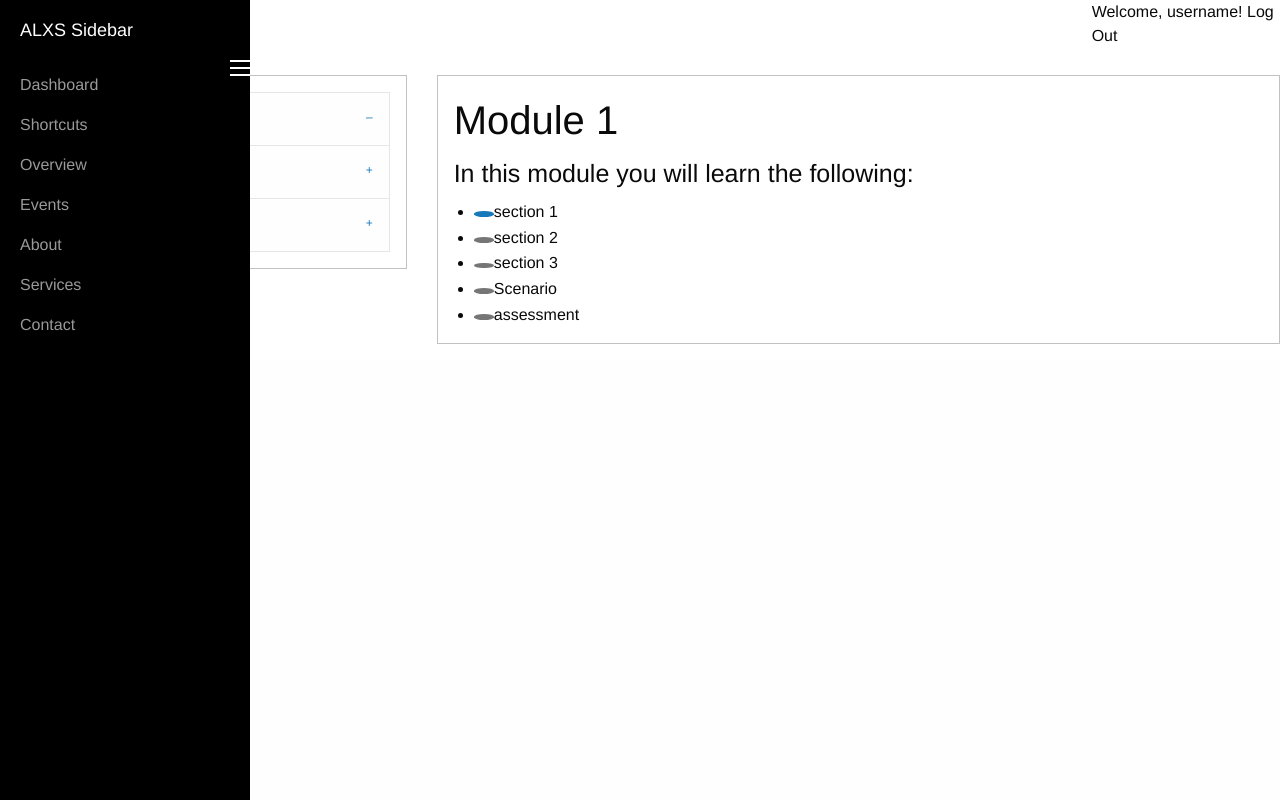
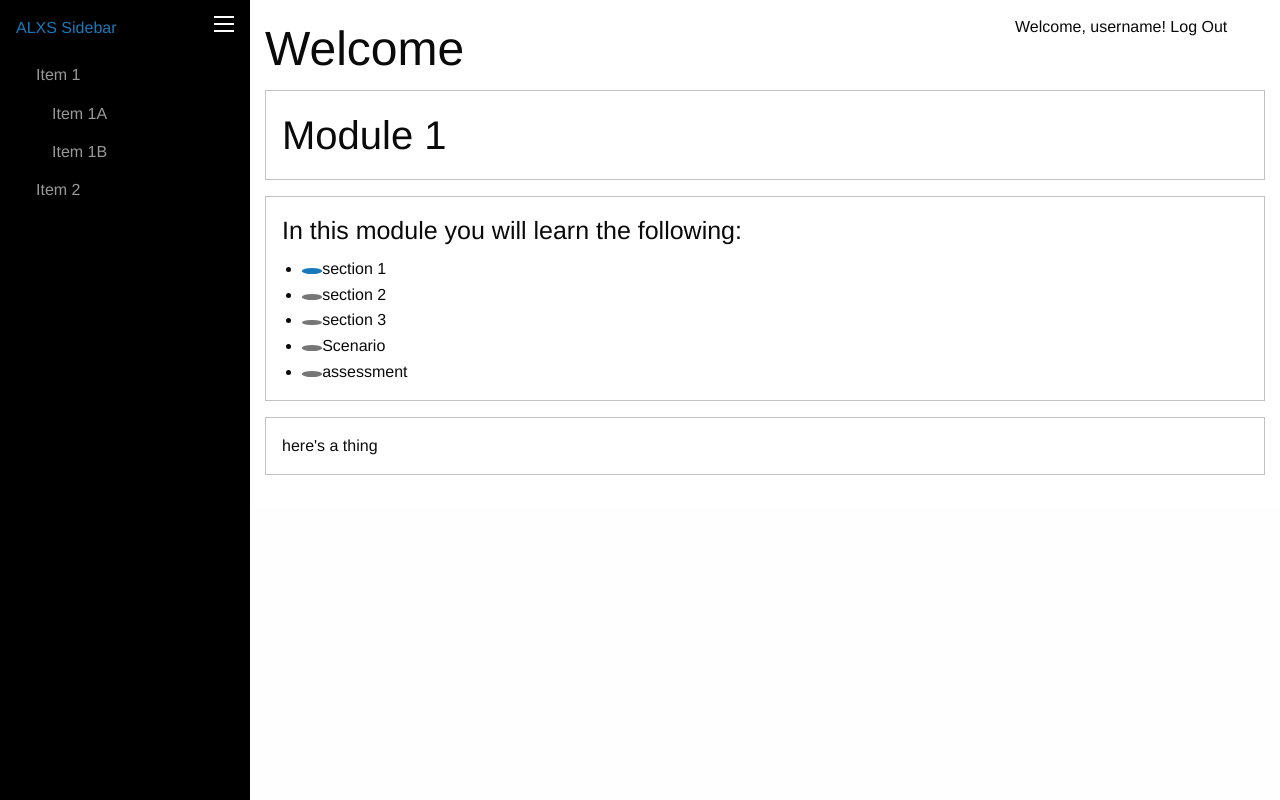
Before and after one commit to chelseadlee/learningapp-test, a website: page index.html in a window 1280 px wide. Drawn offline with nearby package versions, Linux system fonts and the light colour scheme.

Commit message:
completed page with sidebar

```diff
--- a/index.html
+++ b/index.html
@@ -9,95 +9,50 @@
   <link rel="stylesheet" href="node_modules/foundation-sites/dist/css/foundation.css">
 </head>
 <body>
-<!--<nav class="tab-bar">-->
-  <!--<section class="left-small">-->
-    <!--<a class="menu-icon" id="menu-toggle"><span></span></a>-->
-  <!--</section>-->
-
-  <!--<section class="middle tab-bar-section">-->
-    <!--<h1 class="title">Counselor Training</h1>-->
-  <!--</section>-->
-
-<!--</nav>-->
     <div id="wrapper">
         <!-- Sidebar -->
         <div id="sidebar-wrapper">
-      <ul class="sidebar-nav">
-        <li class="sidebar-brand">
-          <a href="#">
-            ALXS Sidebar
-          </a>
+            <nav class="sidebar-nav">
+                <div class="grid-x menu-brand">
+                    <div class="brand auto cell">
+                        <a href="#">ALXS Sidebar</a>
+                    </div>
+                    <div class="menu-icon-container small-2 cell">
                         <a class="menu-icon" id="menu-toggle"></a>
-
+                    </div>
+                </div>
+                <ul class="vertical menu accordion-menu" data-accordion-menu>
+                    <li>
+                        <a href="#">Item 1</a>
+                        <ul class="menu vertical nested">
+                            <li><a href="#">Item 1A</a></li>
+                            <li><a href="#">Item 1B</a></li>
+                        </ul>
                     </li>
-          <li>
-          <a href="#" title="Dashboard">Dashboard</a>
-        </li>
-        <li>
-          <a href="#" title="Shortcuts">Shortcuts</a>
-        </li>
-        <li>
-          <a href="#">Overview</a>
-        </li>
-        <li>
-          <a href="#">Events</a>
-        </li>
-        <li>
-          <a href="#">About</a>
-        </li>
-        <li>
-          <a href="#">Services</a>
-        </li>
-        <li>
-          <a href="#">Contact</a>
-        </li>
+                    <li><a href="#">Item 2</a></li>
                 </ul>
-    </div>
-    <!-- /#sidebar-wrapper -->
+            </nav>
+        </div><!-- /#sidebar-wrapper -->
 
         <!-- Page Content -->
         <div id="page-content-wrapper">
-      <div class="grid-x grid-margin-x">
-        <div class="large-10 cell">
+            <div class="grid-x">
+                <div class="small-9 cell">
                     <h1>Welcome</h1>
                 </div>
-        <div class="large-2 cell">
+                <div class="small-3 cell">
                     <span>Welcome, username!</span>
                     <span>Log Out</span>
                 </div>
             </div>
 
-      <div class="grid-x grid-margin-x">
-        <div class="large-4 cell">
-          <div class="callout">
-            <ul class="accordion" data-accordion>
-              <li class="accordion-item is-active" data-accordion-item>
-                <a href="#" class="accordion-title">Module 1</a>
-                <div class="accordion-content" data-tab-content >
-                  <p>section 1</p>
-                  <a href="#">click to continue</a>
-                </div>
-              </li>
-              <li class="accordion-item" data-accordion-item>
-                <a href="#" class="accordion-title">Module 2</a>
-                <div class="accordion-content" data-tab-content>
-                  <p>section 2</p>
-                  <a href="#">click to continue</a>
-                </div>
-              </li>
-              <li class="accordion-item" data-accordion-item>
-                <a href="#" class="accordion-title">Module 3</a>
-                <div class="accordion-content" data-tab-content>
-                  <p>section 3</p>
-                  <a href="#">click to continue</a>
-                </div>
-              </li>
-            </ul>
-          </div>
-        </div>
-        <div class="large-8 cell">
+            <div class="main">
+              <div class="grid-x">
+                  <div class="small-12 cell">
                       <div class="callout">
                           <h2>Module 1</h2>
+                      </div>
+                      <div class="callout">
                           <h4>In this module you will learn the following:</h4>
                           <ul class="content-list">
                               <li class="content-item"><span class="primary badge"></span>section 1</li>
@@ -109,8 +64,16 @@
                       </div>
                   </div>
               </div>
+              <div class="grid-x">
+                  <div class="small-12 cell">
+                      <div class="callout">
+                          here's a thing
+                      </div>
+                  </div>
+              </div>
             </div>
 
+        </div>
     </div>
 
 <script src="node_modules/jquery/dist/jquery.min.js"></script>
--- a/simple-sidebar.css
+++ b/simple-sidebar.css
@@ -17,7 +17,11 @@ body {
 }
 
 #wrapper.toggled #page-content-wrapper {
-    padding-left: 250px;
+    padding-left: 265px;
+}
+
+.menu-brand {
+    padding: 1em;
 }
 
 .menu-icon {
@@ -26,7 +30,7 @@ body {
 #sidebar-wrapper {
     z-index: 1;
     position: fixed;
-    left: 250px;
+    left: 100px;
     width: 250px;
     height: 100%;
     margin-left: -300px;
@@ -38,7 +42,7 @@ body {
     transition: all 0.5s ease;
 }
 #sidebar-wrapper.toggled {
-    margin-left: -250px;
+    margin-left: -100px;
     z-index: 1000;
 }
 
@@ -48,7 +52,7 @@ body {
 
 #page-content-wrapper {
     width: auto;
-    margin-left: 30px;
+    padding: 15px 15px 15px 60px;
     z-index: 2;
     -webkit-transition: all 0.5s ease;
     -moz-transition: all 0.5s ease;
@@ -58,7 +62,7 @@ body {
 }
 #page-content-wrapper.toggled {
     width: 100%;
-    margin-left: 0px;
+    /*margin-left: 0px;*/
     z-index: 2;
 }
 #wrapper.toggled #page-content-wrapper {
@@ -106,35 +110,41 @@ body {
 
 @media(min-width:768px) {
 
-
-    .sidebar-nav > .sidebar-brand {
-    display: list-item !important;
-    visibility: visible !important;
+    #wrapper {
+        padding-left: 250px;
     }
 
+    #wrapper.toggled {
+        padding-left: -300px;
+    }
+
+    /*.sidebar-nav > .sidebar-brand {*/
+    /*display: list-item !important;*/
+    /*visibility: visible !important;*/
+    /*}*/
 
 
     #sidebar-wrapper {
         width: 250px;
-        margin-left: -250px;
+        margin-left: -100px;
     }
 
     #wrapper.toggled #sidebar-wrapper {
         width: 250px;
-        margin-left: -445px;
+        margin-left: -300px;
 
     }
     .sidebar-nav {
         width: 250px;
     }
+
     #page-content-wrapper {
-        padding: 0px;
-        margin-left: 0px !important;
+        padding-left: 15px;
     }
 
     #wrapper.toggled #page-content-wrapper {
         position: relative;
-        margin-right: 0;
+        padding: 0 15px 0 60px;
     }
 
     #page-content-wrapper .container-fluid {
```
Also changed, not shown: login.html (added, +41 -0 lines), 1 other file. Lines whose indentation alone changed are shown as unchanged.
